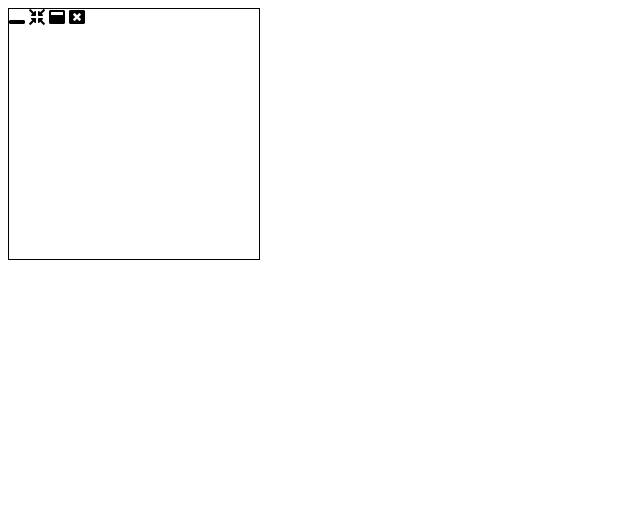
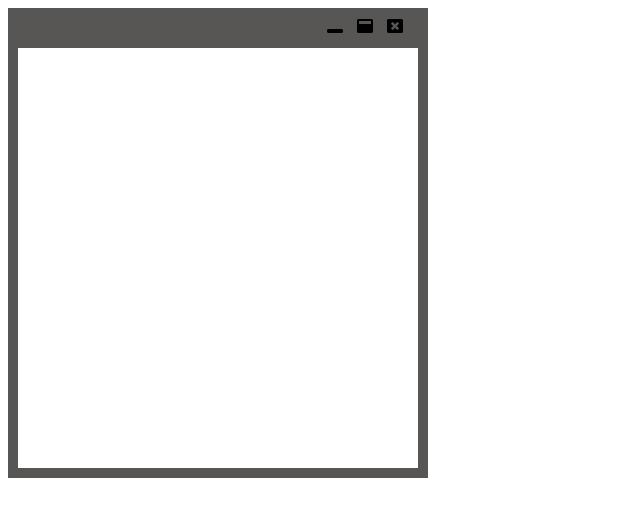
Before and after one commit to Bishal-Bhandari/javascript1, a plain HTML site: page index.html in a window 1280 px wide. Shown: the whole page, without its empty margins (0-640 px from the left). Drawn offline with Linux system fonts and the light colour scheme.

Commit message:
Style for display added

```diff
--- a/style.css
+++ b/style.css
@@ -33,6 +33,34 @@
     top: 0%;
     left: 45%;
 }
+.fa-window-minimize{
+    position: absolute;
+    top: 0%;
+    right:75px;
+}
+.fa-window-maximize{
+    position: absolute;
+    top: 0%;
+    right: 45px;
+    display:block;
+}
+.fa-compress-arrows-alt{
+    position: absolute;
+    top: 0%;
+    right: 45px;
+    display: none;
+}
+.hideMax{
+    display:none
+}
+.showMax{/* this class need to be below its original class */
+    display:block;
+}
+.fa-window-close{
+    position: absolute;
+    top: 0%;
+    right: 15px;
+}
 .fa-caret-left{
     position: absolute;
     top: 45%;
@@ -49,10 +77,18 @@
     bottom: 0%;
 }
 .mainBox{
-    width: 250px;
-    height: 250px;
-    border: 1px solid hsl(0, 0%, 0%);
+    width: 400px;
+    height: 450px;
+    border: 10px solid hsl(0, 2%, 34%);
     position: absolute;
+    z-index: 1;
+}
+.btnBar{
+    width: 100%;
+    height: 30px;
+    position: absolute;
+    background: hsl(0, 2%, 34%);
+    top:0%;
 }
 .top{
     z-index: 1;
```
